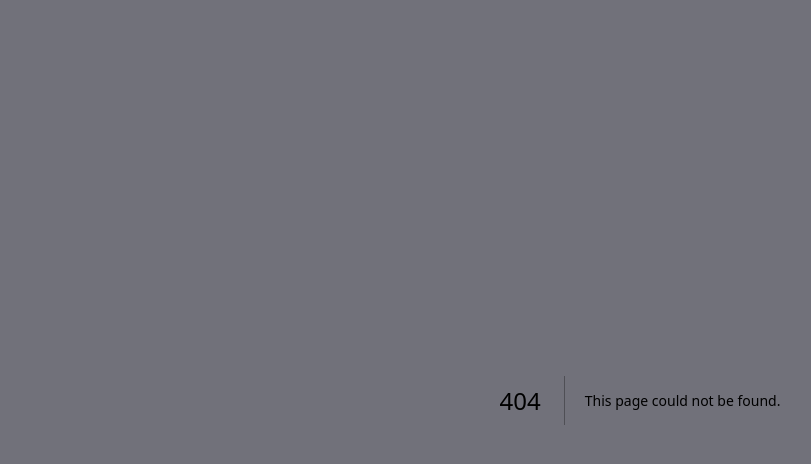
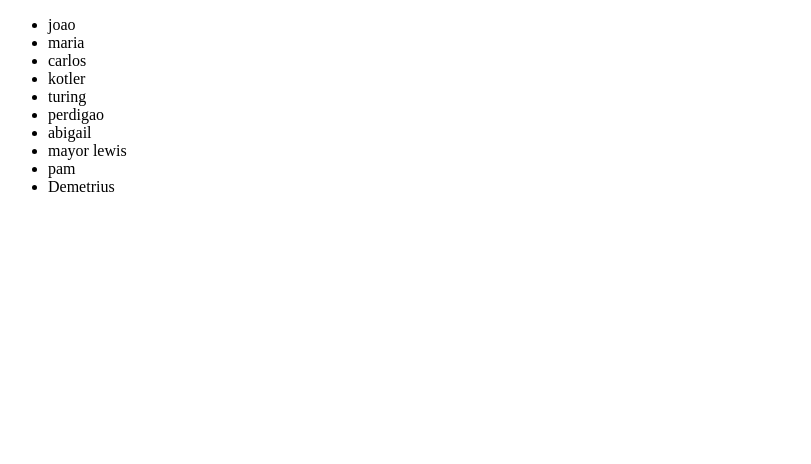
Before and after one commit to matheusrotta7/im-still-learning-react, a Next.js app: page /render/repetition1 in a window 1280 px wide. Before the commit this address had no page. Shown: the top 464 px of the page, without its empty margins (0-811 px from the left). Built offline with nearby package versions, Linux system fonts and the light colour scheme.

Commit message:
add render list example

```diff
--- /dev/null
+++ b/pages/render/repetition1.jsx
@@ -0,0 +1,41 @@
+export default function repetition1() {
+
+    const approvedList = [
+        'joao',
+        'maria',
+        'carlos',
+        'kotler',
+        'turing',
+        'perdigao',
+        'abigail',
+        'mayor lewis',
+        'pam',
+        'Demetrius'
+    ]
+
+    // function renderList() {
+
+    //     const items = []
+
+    //     for (let i = 0; i < approvedList.length; i++) {
+    //         items.push(<li key={i}>{approvedList[i]}</li>)
+    //     }
+
+    //     return items
+    // }
+
+    function renderList() {
+
+        return approvedList.map((name, i) => <li key={i}>{name}</li>)
+    }
+
+
+    return(
+        <>
+            <ul>
+                {renderList()}
+            </ul>
+        </>
+
+    )
+}
```
